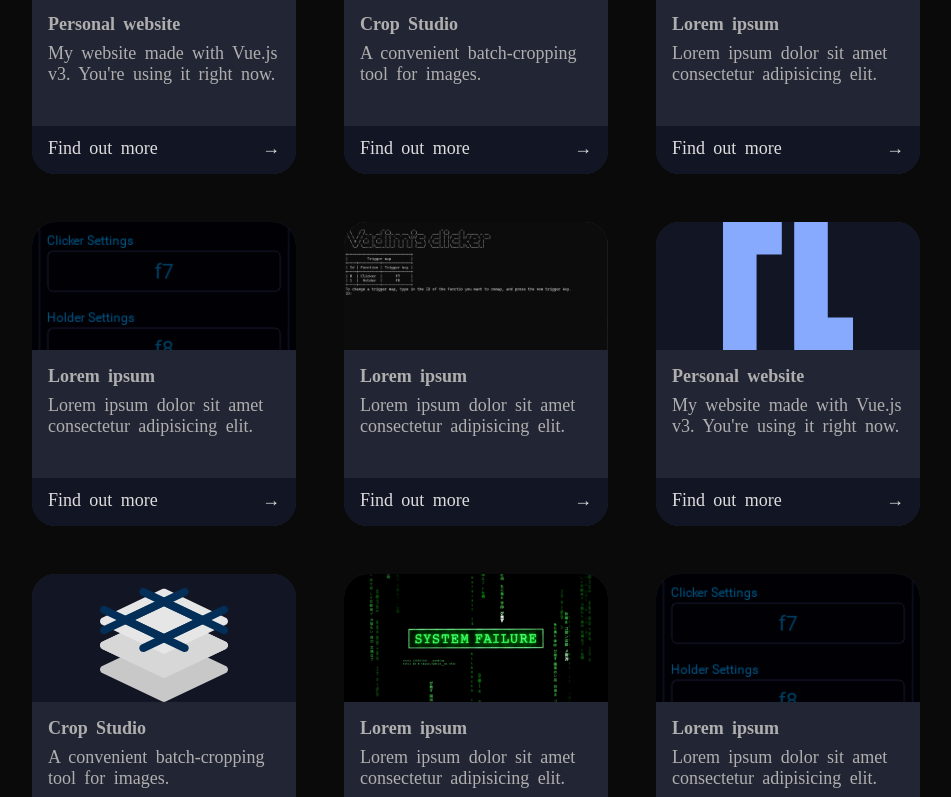
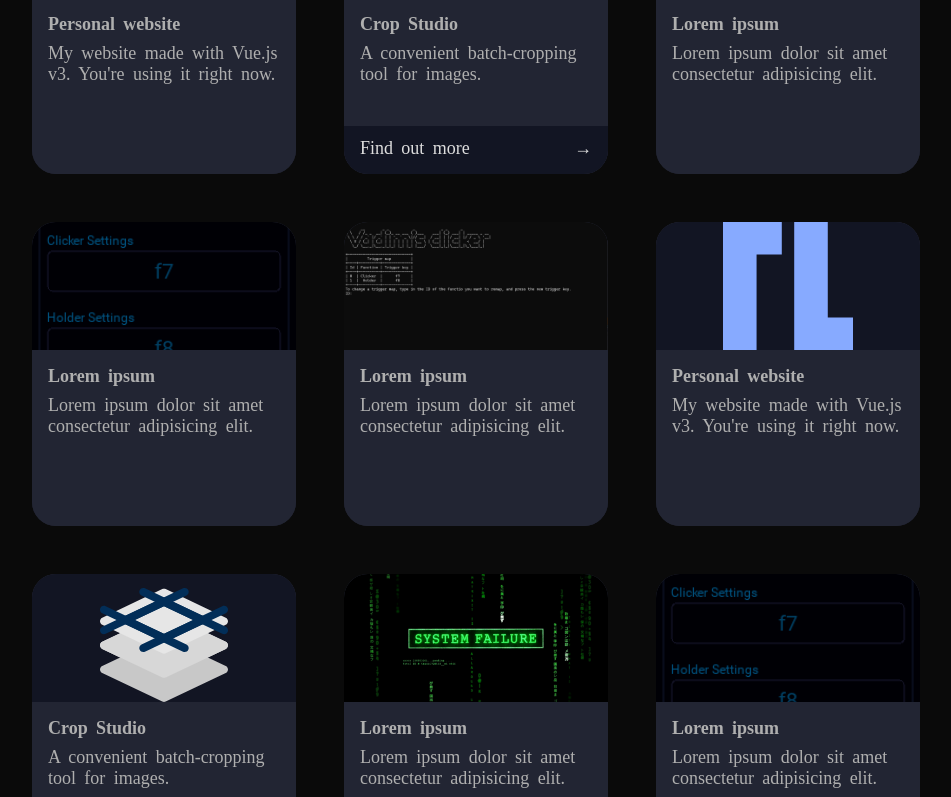
Before and after one commit to prytlubomir/personal_website, a Vue app: page / in a window 1280 px wide. Shown: the part 1523-2320 px from the top of the page, without its empty margins (164-1115 px from the left). Built offline with nearby package versions, Linux system fonts and the light colour scheme.

Commit message:
Added link arguments for ProjectCard.

```diff
--- a/src/components/ProjectCard.vue
+++ b/src/components/ProjectCard.vue
@@ -11,8 +11,8 @@
                     <slot></slot>
                 </p>
             </div>
-            <div class="card-button">
-                <a href="#"><span class="call-for-action">Find out more</span> <span class="arrow">&rarr;</span> </a>
+            <div class="card-link" ref="link">
+                <a :href="href"><span class="call-for-action">{{ linkText }}</span> <span class="arrow">&rarr;</span> </a>
             </div>
         </div>
         <div class="expander"></div>
@@ -52,11 +52,11 @@
         transition: all var(--resize-duration-reverse);
     }
 
-    .project-card .card-content > :nth-child(odd){
+    .card-content > :nth-child(odd){
         background-color: var(--darker-background);
     }
 
-    .project-card .card-content:hover {
+    .card-content:hover {
         position: absolute;
         width: calc(100% + calc(var(--expand-value) * 2));
         height: calc(100% + calc(var(--expand-value) * 2));
@@ -108,7 +108,7 @@
         padding-top: 0.5rem;
     }
 
-    .card-button{
+    .card-link{
         position: relative;
         top: 0;
         height: 3rem;
@@ -117,7 +117,11 @@
         background: #000;
     }
 
-    .card-button a{
+    .unset {
+        display: none;
+    }
+
+    .card-link a{
         position: relative;
         box-sizing: border-box;
         display: flex;
@@ -128,11 +132,11 @@
         text-decoration: none;
     }
 
-    .card-button a:hover {
+    .card-link a:hover {
         color: white;
     }
 
-    .card-button a::after{
+    .card-link a::after{
         content: '';
         position: absolute;
         left: 0;
@@ -142,7 +146,7 @@
         width: inherit;
     }
 
-    .card-button a:hover::after{
+    .card-link a:hover::after{
         background-color: currentColor;
     }
 
@@ -160,11 +164,22 @@
                 type: String,
                 required: false,
                 default: "image"
+            },
+            linkText: {
+                type: String,
+                required: false,
+                default: "Find out more"
+            },
+            href: {
+                type: String,
+                required: false,
+                default: ""
             }
         },
         mounted() {
             let image = this.$refs.img;
-            console.log(this.imgType);
+            let link  = this.$refs.link;
+
             switch (this.imgType) {
                 case "icon":
                     image.classList.add('icon');
@@ -173,6 +188,10 @@
                     image.classList.add('image');
                     break
             }
+
+            if (!this.href) {
+                link.classList.add('unset');
+            }
         }
     }
 
--- a/src/components/ProjectsSection.vue
+++ b/src/components/ProjectsSection.vue
@@ -7,7 +7,7 @@
                     My website made with Vue.js v3.
                     You're using it right now.
                 </ProjectCard>
-                <ProjectCard src='/icon.svg' projectName="Crop Studio" imgType="icon">
+                <ProjectCard src='/icon.svg' projectName="Crop Studio" imgType="icon" href="https://github.com">
                     A convenient batch-cropping tool for images.
                 </ProjectCard>
                 <ProjectCard src='/poster.png' projectName="Lorem ipsum">
```
